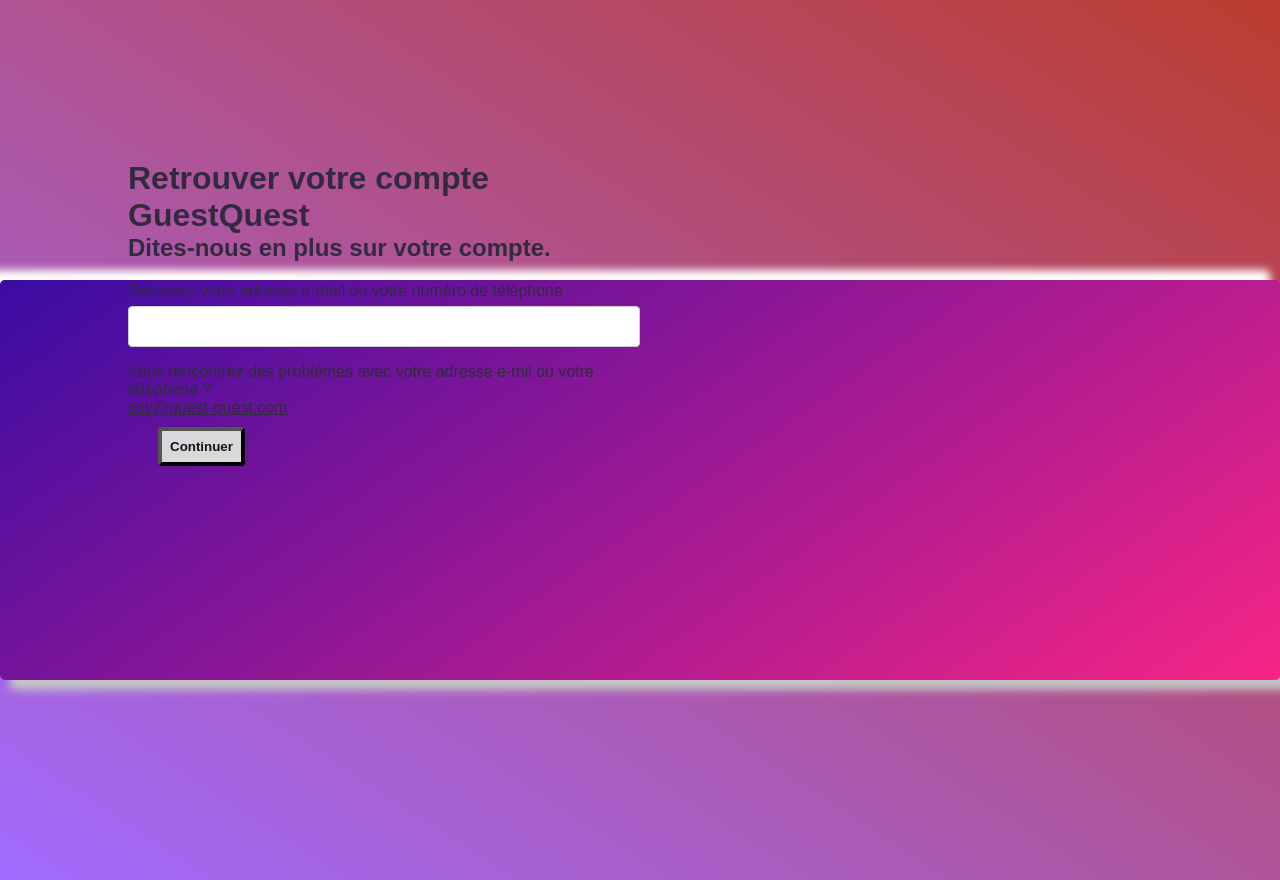
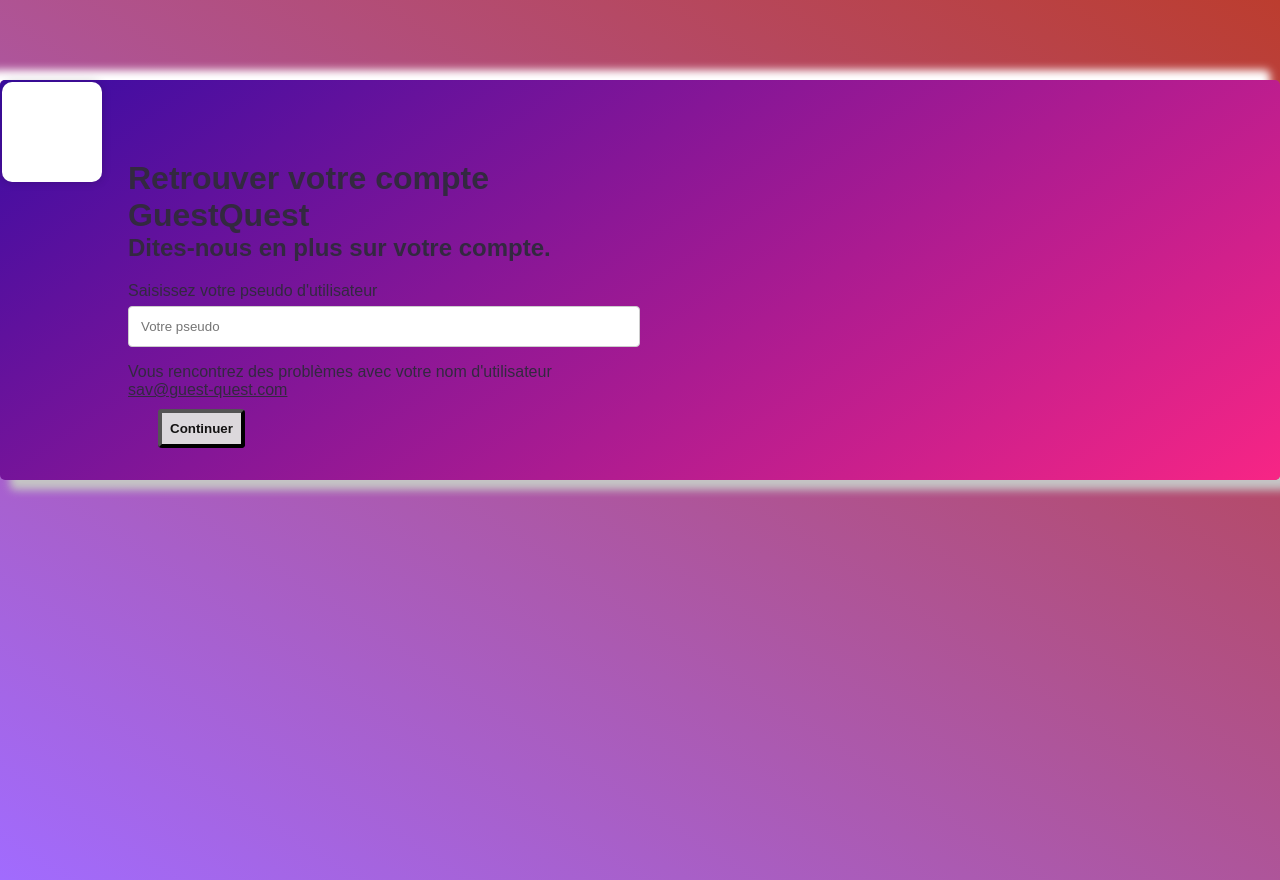
Before and after one commit to andinox/GuessQuest, a PHP site: page /index.php?c=recuperation_mdp in a window 1280 px wide. Run offline with PHP 8.4, Linux system fonts and the light colour scheme; some libraries are stand-ins or nearby versions.

Commit message:
commitalpha
commitalpha

```diff
--- a/controleur/controleurRecuperationMdp.php
+++ b/controleur/controleurRecuperationMdp.php
@@ -8,4 +8,5 @@ class ControleurRecuperationMdp {
         include("./vue/recuperation_mdp/recuperation_mdp.html");
         include("./vue/footer.html");
     }
+
 }
--- a/css/profil.css
+++ b/css/profil.css
@@ -1,8 +1,4 @@
-body{
-    display: flex;
-    align-items: center;
-    justify-content: center;
-}
+
 
 #profil{
     background-color: white;
--- a/index.php
+++ b/index.php
@@ -44,12 +44,12 @@ if (isset($_GET["c"])) {
 } else {
 
     include("./vue/debut.php");
-    echo "<a href='?c=newquiz'>new Quiz</a>";
+    echo"<a href='?c=newquiz'>new Quiz</a>";
     echo"<a href='?c=connexion'>connexion</a>";
     echo"<a href='?c=home'>home</a>";
     echo"<a href='?c=contact'>contact</a>";
     echo"<a href='?c=recuperation_mdp'>recuperation_mdp</a>";
-    include("./vue/footer.html");
+    echo"<a href='?c=creationCompte'>creationCompte</a>";
     include("./vue/footer.html");
 }
 ?>
--- a/vue/recuperation_mdp/recuperation_mdp.html
+++ b/vue/recuperation_mdp/recuperation_mdp.html
@@ -3,15 +3,17 @@
         <tbody>
             <tr>
                 <td>
-                    <div class="recuperation-mdp">
-                        <h1>Retrouver votre compte GuestQuest</h1>
-                        <h2>Dites-nous en plus sur votre compte.</H2>
-                        <p>Saisissez votre adresse e-mail ou votre numéro de téléphone</p>
-                        <input type="text" name="emailORphone">
-                        <p>Vous rencontrez des problèmes avec votre adresse e-mil ou votre téléphone ?</p>
-                        <p><U>sav@guest-quest.com</U></p>
-                        <input class="continuer-btn" type="button" value="Continuer">
-                    </div>
+                    <form action="recuperation_mdp.php" method="POST">
+                        <div class="recuperation-mdp">
+                            <h1>Retrouver votre compte GuestQuest</h1>
+                            <h2>Dites-nous en plus sur votre compte.</H2>
+                            <p>Saisissez votre pseudo d'utilisateur</p>
+                            <input type="text" name="pseudoRenseigne" placeholder="Votre pseudo">
+                            <p>Vous rencontrez des problèmes avec votre nom d'utilisateur</p>
+                            <p><U>sav@guest-quest.com</U></p>
+                            <button class="continuer-btn" type="sumbit">Continuer</button>
+                        </div>
+                    </form>
                 </td>
             </tr>
         </tbody>
```
Also changed, not shown: model/utilisateur.php (+27 -2 lines), vue/recuperation_mdp/recuperation_mdp.php (added, +16 -0 lines), vue/recuperation_mdp/repondre_questionRecup.php (added).
